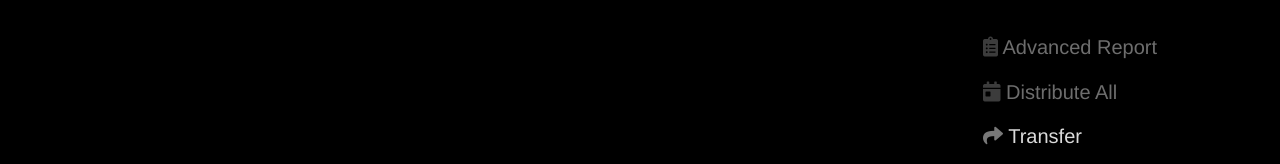
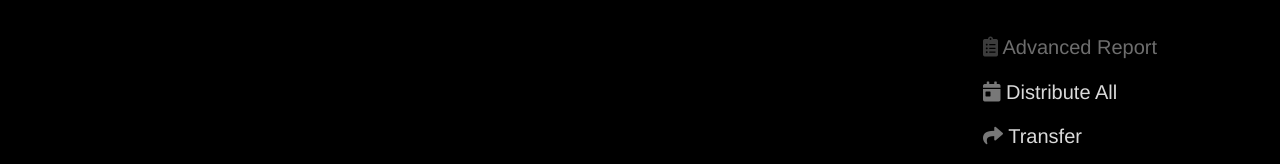
Before and after one commit to JobadSayas/FiiinanFlow, a React (Create React App) app: page / in a window 1280 px wide. Both pictures are taken after a click on the element 1238 px from the left and 758 px from the top of the page. Shown: the part 463-627 px from the top of the page. Built offline with nearby package versions, Linux system fonts and the light colour scheme; no server answers.

Commit message:
Distribuite all integration

```diff
--- a/src/components/Budget.js
+++ b/src/components/Budget.js
@@ -1,5 +1,7 @@
 import React, { useState } from 'react';
 import { useNavigate } from 'react-router-dom';
+import axios from 'axios';
+import { API_URL } from '../components/Utilities';
 
 
 const Budget = ({ budget }) =>  {
@@ -10,6 +12,8 @@ const Budget = ({ budget }) =>  {
     //Cambiar nombre
     const [budgetName, setbudgetName] = useState(budget.nombre);
 
+
+    //CHANGE NAME
     const handleChangeName = () => {
         const newName = prompt("New budget name");
         setbudgetName(newName);
@@ -29,9 +33,22 @@ const Budget = ({ budget }) =>  {
     };
 
 
+    //DISTRIBUITE
+    const handleDistribuite = () =>{
+        axios.post(`${API_URL}/NEWdistribuite.php?budget=${budgetName}&amount=${budget.reparticion}`)
+        .then(response => {
+            console.log('API response:', response.data);
+            window.location.reload();
+        })
+        .catch(error => {
+            console.error('There was a problem with the request:', error);
+        });
+    };
+
+
     return (
 
-        <li key={budget.id} apartado={budgetName} id_apartado="" tipo="semanal" reparticion="0">
+        <li key={budget.id} apartado={budgetName} tipo="semanal" reparticion="0">
 
             <div className="info" onClick={handleButtonClick}>
                 <div className="nombre">
@@ -47,7 +64,9 @@ const Budget = ({ budget }) =>  {
                 {isMenuOpen && (
                     <ul>
                         <li className="disabled">Transfer</li>
-                        {budget.distribution !== "0" && <li className="disabled">Distribute ${budget.distribution}</li>}
+                        {budget.reparticion !== "0" &&
+                        <li onClick={handleDistribuite}>Distribute ${budget.reparticion}</li>
+                        }
                         <li className="disabled" onClick={handleChangeName}>Change Name</li>
                         <li className="disabled">Change Repartition</li>
                         <li className="disabled">Hide</li>
--- a/src/components/MainMenu.js
+++ b/src/components/MainMenu.js
@@ -91,6 +91,20 @@ const MainMenu = () =>  {
     };
 
 
+    //DISTRIBUITE ALL
+
+    const handleDistribuiteAll = () => {
+        axios.post(`${API_URL}/NEWdistribuite.php?budget=*`)
+        .then(response => {
+            console.log('API response:', response.data);
+            handleReload();
+        })
+        .catch(error => {
+            console.error('There was a problem with the request:', error);
+        });
+
+    };
+
 
     return (<>
 
@@ -100,7 +114,7 @@ const MainMenu = () =>  {
             <div id="menu" className="desplegado">
                 <ul>
                     <li className='disabled'><i className="fas fa-clipboard-list"></i> Advanced Report</li>
-                    <li className='disabled'><i className="fas fa-calendar-day"></i> Distribute All</li>
+                    <li onClick={handleDistribuiteAll}><i className="fas fa-calendar-day"></i> Distribute All</li>
                     <li onClick={handleTransfer}><i className="fas fa-share"></i> Transfer</li>
                     <li onClick={handleMultiInsert}><i className="fas fa-clone"></i> Multi Insert</li>
                     <li><a href="https://docs.google.com/spreadsheets/d/1KYrZ5UuTdmgxbyKIdNya4WZmfAopNfF9SB-tZ7Fpzjw/edit?pli=1#gid=0" target="_blank" rel="noreferrer" onClick={closeMenu}><i className="fas fa-external-link-alt"></i> JSON Converter</a></li>
```
